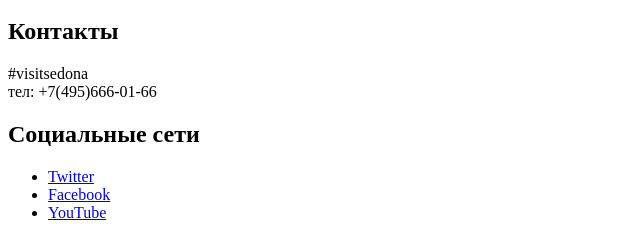
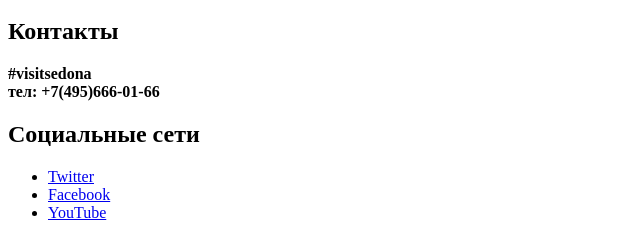
Before and after one commit to Ruslan-MI/405799-sedona-28, a plain HTML site: page blanc.html in a window 1280 px wide. Shown: the part 214-449 px from the top of the page, 0-640 px from the left. Drawn offline with Linux system fonts and the light colour scheme.

Commit message:
Контакты в футере всех страниц выделены жирным

```diff
--- a/blanc.html
+++ b/blanc.html
@@ -32,8 +32,8 @@
       <section class="contacts">
         <h2 class="visually-hidden">Контакты</h2>
         <p>
-          #visitsedona<br>
-          тел: +7(495)666-01-66
+          <b>#visitsedona<br>
+          тел: +7(495)666-01-66</b>
         </p>
       </section>
       <section class="social-networks">
```
Also changed, not shown: hotels.html (+2 -2 lines), index.html (+2 -2 lines).
